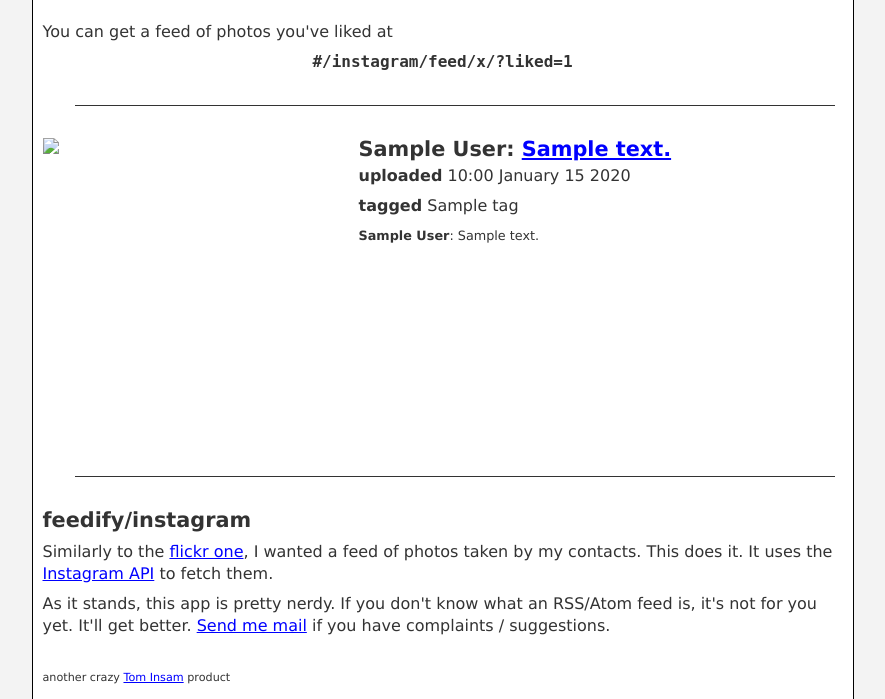
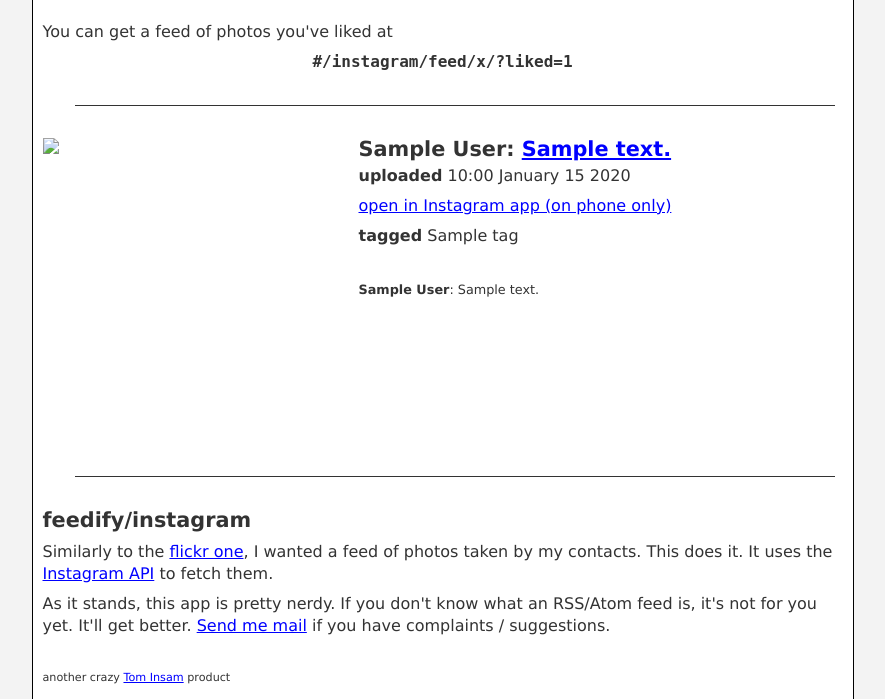
Before and after one commit to tominsam/feedify, a Django app: template templates/instagram/list.html in a window 1280 px wide. Shown: the part 209-908 px from the top of the page, without its empty margins (205-1090 px from the left). Run offline with Django 3.2, Linux system fonts and the light colour scheme; the template is opened without the code that fills it: most values are stand-ins (such as "Sample title", 1, 10 or a date in 2020); some libraries are stand-ins or nearby versions.

Commit message:
link to instagram app on phone.

```diff
--- a/templates/instagram/_photo.html
+++ b/templates/instagram/_photo.html
@@ -7,7 +7,9 @@
     <div style="width: 380px; float: left; margin-left: 10px">
         <h2 style="border: 0; margin: 0 0 5px 0">{{ obj.user.full_name }}: <a href="{{ obj.link }}">{{ obj.caption.text|default:"{no caption}" }}</a></h2>
         <p><strong>uploaded</strong> {{ obj.created_time|date:"H:i F j Y" }}</p>
+        <p><a href="instagram://media?id={{ obj.id }}">open in Instagram app (on phone only)</a></p>
         {% if obj.tags %}<p><strong>tagged</strong> {{ obj.tags|join:" : " }}</p>{% endif %}
+        <br>
         {% for comment in obj.comments.data %}
 	        <p style="font-size: 80%; padding: 0; margin: 2px 0 0 0"><strong>{{ comment.from.full_name }}</strong>: {{ comment.text }}</p>
         {% endfor %}
```
